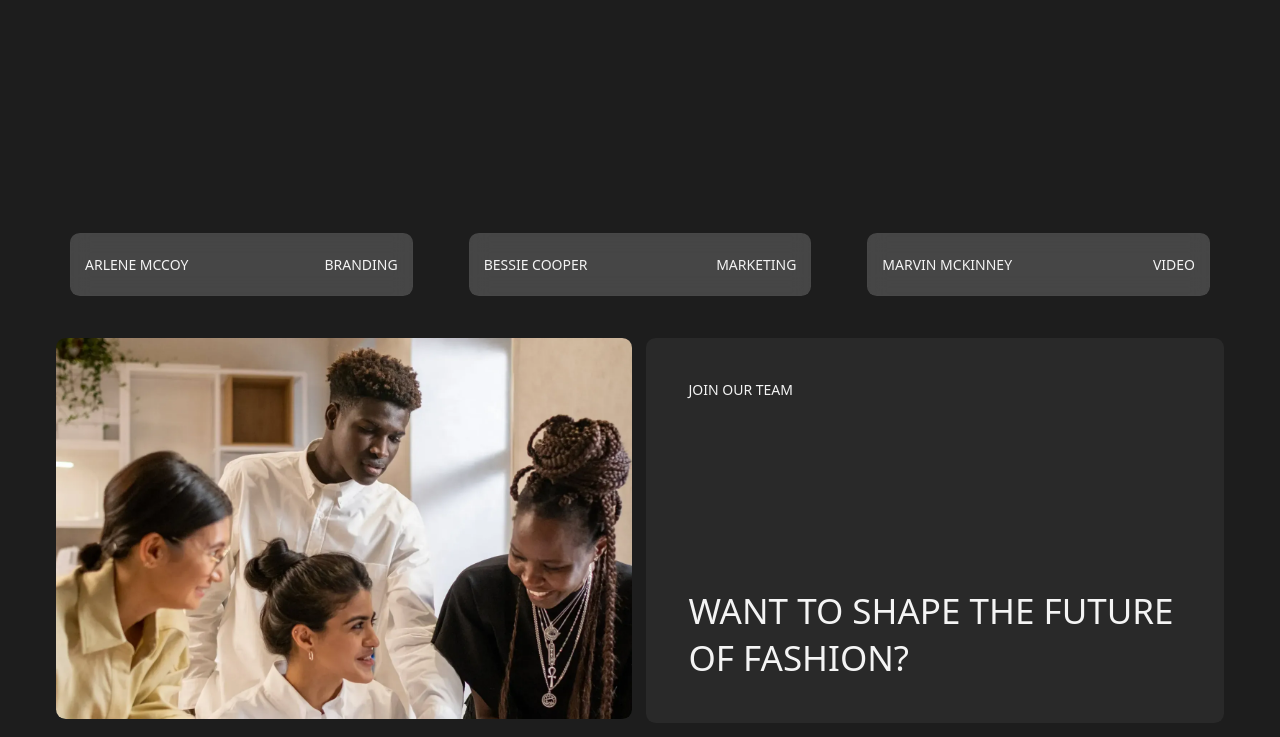
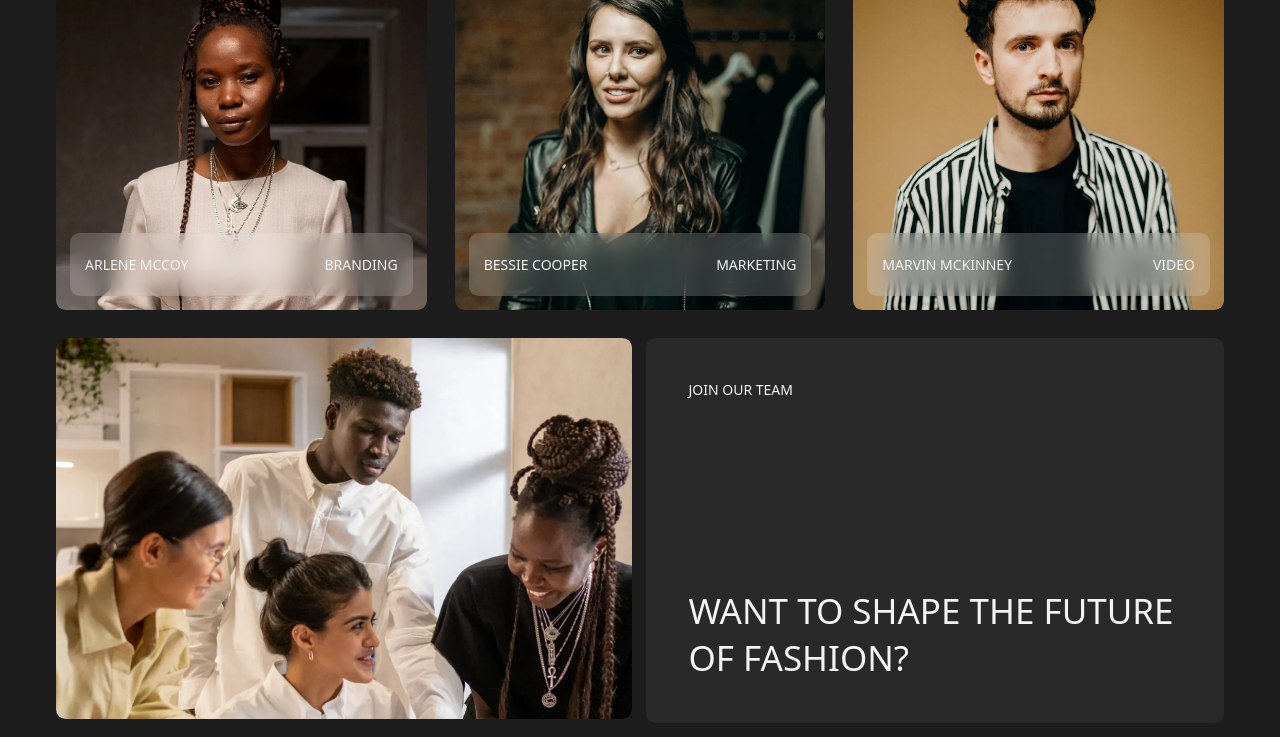
Before and after one commit to DakshChaudhary2668/My-First-Responsive-Website-Cohort2.0.Sheryians, a plain HTML site: page index.html in a window 1280 px wide. Shown: the part 1725-2462 px from the top of the page. Drawn offline with nearby package versions, Linux system fonts and the light colour scheme; files that its build step writes are made by us from their sources.

Commit message:
Update style.scss

```diff
--- a/style.scss
+++ b/style.scss
@@ -263,13 +263,13 @@ main {
         }
 
         .card1{
-            background-image: url(./Cardimg1.webp);
+            background-image: url(./images/Cardimg1.webp);
         }
         .card2{
-            background-image: url(./Cardimg2.webp);
+            background-image: url(./images/Cardimg2.webp);
         }
         .card3{
-            background-image: url(./Cardimg3.webp);
+            background-image: url(./images/Cardimg3.webp);
         }
 }
 section.view6{
```
